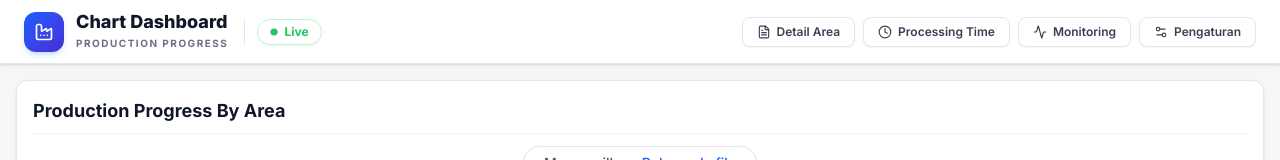
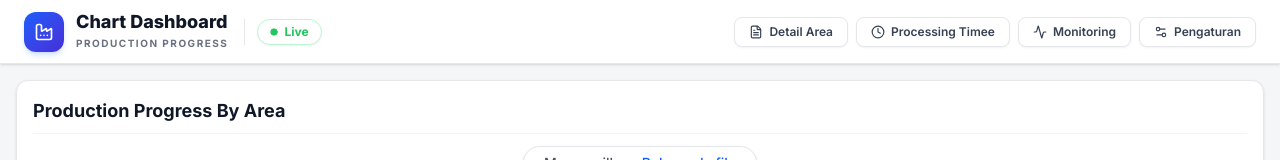
Before and after one commit to zii903/analisis-data-Firebase, a React (Vite) app: page / in a window 1280 px wide. Shown: the top 160 px of the page. Built offline with nearby package versions, Linux system fonts and the light colour scheme.

Commit message:
Update data

```diff
--- a/src/pages/ProgressDashboard.jsx
+++ b/src/pages/ProgressDashboard.jsx
@@ -227,7 +227,7 @@ export default function ProgressDashboard() {
           </Link>
           <Link to="/processing-time" className="flex items-center space-x-1.5 px-3.5 py-1.5 border border-gray-200 rounded-lg text-xs font-semibold text-gray-700 bg-white hover:bg-gray-50 shadow-xs transition-colors">
             <Clock className="w-3.5 h-3.5" />
-            <span>Processing Time</span>
+            <span>Processing Timee</span>
           </Link>
           <Link to="/production-monitoring" className="flex items-center space-x-1.5 px-3.5 py-1.5 border border-gray-200 rounded-lg text-xs font-semibold text-gray-700 bg-white hover:bg-gray-50 shadow-xs transition-colors">
             <Activity className="w-3.5 h-3.5" />
```
